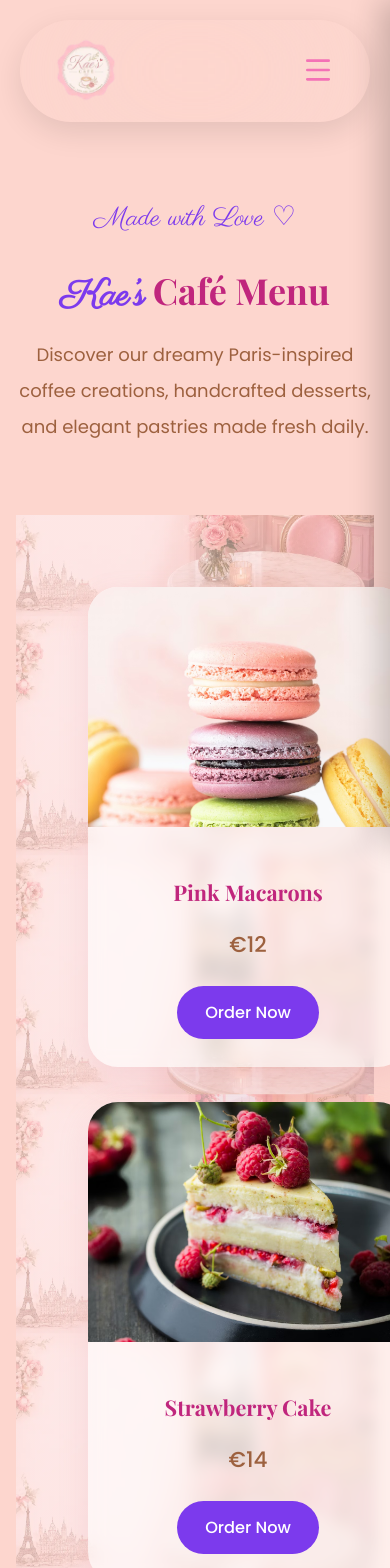
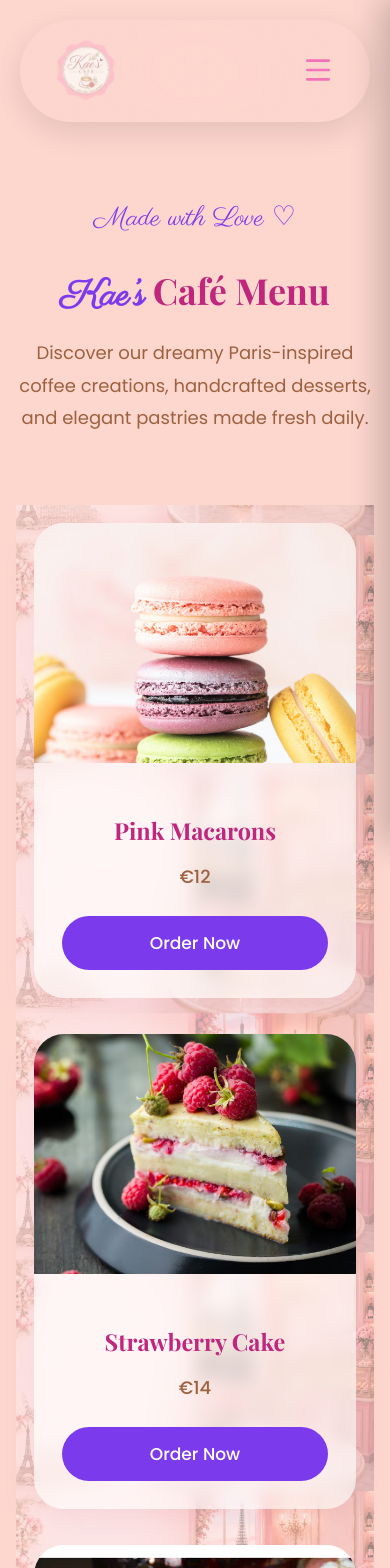
Before and after one commit to KunnikarB/kaes-cafe, a React (Vite) app: page /menu in a window 390 px wide. Shown: the top 1568 px of the page. Built offline with nearby package versions, Linux system fonts and the light colour scheme.

Commit message:
Update Style

```diff
--- a/src/styles/Menu.css
+++ b/src/styles/Menu.css
@@ -49,19 +49,29 @@
 
 .menu-grid {
   display: grid;
-  grid-template-columns: repeat(auto-fit, minmax(320px, 1fr));
+
+  grid-template-columns: repeat(auto-fit, minmax(280px, 320px));
+
+  justify-content: center;
+
   gap: 35px;
+
   padding: 4rem;
-  background: linear-gradient(
+
+  background:
+    linear-gradient(
       rgba(255, 240, 245, 0.5),
       rgba(255, 240, 245, 0.5)
     ),
-    url("../assets/pink-bg.webp") repeat;
+    url('../assets/pink-bg.webp') repeat;
+
   background-size: contain;
   background-position: center;
 }
 
 .menu-card {
+  width: 100%;
+  max-width: 320px;
   background: rgba(255, 255, 255, 0.6);
   backdrop-filter: blur(8px);
   border-radius: 30px;
@@ -122,7 +132,21 @@
 
 @media (max-width: 768px) {
   .menu {
-    padding: 170px 16px;
+    padding: 170px 16px 80px;
+  }
+
+  .menu-grid {
+    grid-template-columns: 1fr;
+
+    justify-items: center;
+
+    padding: 1rem;
+    gap: 2rem;
+  }
+
+  .menu-card {
+    width: 100%;
+    max-width: 340px;
   }
 
   .menu-title {
@@ -135,6 +159,7 @@
 
   .menu-description {
     font-size: 1rem;
+    line-height: 1.8;
   }
 
   .menu-card img {
@@ -142,10 +167,15 @@
   }
 
   .menu-card-content h2 {
-    font-size: 1.2rem;
+    font-size: 1.3rem;
   }
 
-  .menu-card-content button{
-    font-size: .9rem;
+  .menu-card-content p {
+    font-size: 1rem;
+  }
+
+  .menu-card-content button {
+    width: 100%;
+    font-size: 0.95rem;
   }
 }
```
